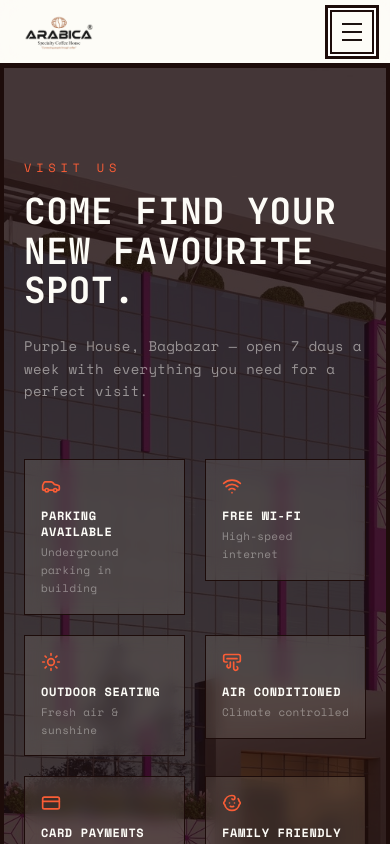
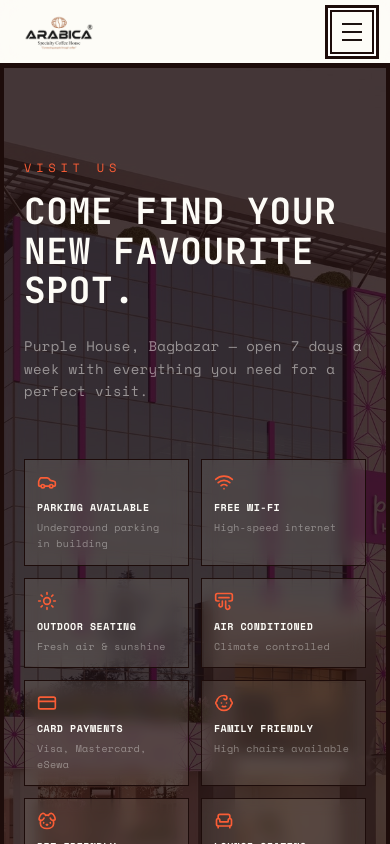
Before and after one commit to Bineet-Ratna-Shakya/arabica-coffee-site, a Next.js app: page /locations in a window 390 px wide. Shown: the top 844 px of the page. Built offline with nearby package versions, Linux system fonts and the light colour scheme.

Commit message:
Fix academy stats and location amenity grids on small screens
- Add h-full to AnimatedSection wrappers and inner cards for equal heights
- Reduce gap, padding, and font sizes on mobile for better fit

```diff
--- a/src/app/academy/page.tsx
+++ b/src/app/academy/page.tsx
@@ -86,12 +86,12 @@ export default function AcademyPage() {
           </AnimatedSection>
 
           {/* Stats row */}
-          <div className="grid grid-cols-2 sm:grid-cols-4 gap-5">
+          <div className="grid grid-cols-2 sm:grid-cols-4 gap-3 sm:gap-5">
             {stats.map((stat, idx) => (
-              <AnimatedSection key={stat.label} delay={0.3 + idx * 0.05} direction="up">
-                <div className="bg-white/10 backdrop-blur-sm border border-cream-50/10 p-5">
+              <AnimatedSection key={stat.label} delay={0.3 + idx * 0.05} direction="up" className="h-full">
+                <div className="bg-white/10 backdrop-blur-sm border border-cream-50/10 p-4 sm:p-5 h-full">
                   <stat.icon className="w-5 h-5 text-accent-400 mb-3" />
-                  <p className="text-cream-50 font-heading text-2xl mb-1">
+                  <p className="text-cream-50 font-heading text-xl sm:text-2xl mb-1">
                     {stat.value}
                   </p>
                   <p className="text-cream-50/40 text-[11px] uppercase tracking-wider">
--- a/src/app/locations/page.tsx
+++ b/src/app/locations/page.tsx
@@ -70,15 +70,15 @@ export default function LocationsPage() {
             </p>
           </AnimatedSection>
 
-          <div className="grid grid-cols-2 sm:grid-cols-4 gap-5">
+          <div className="grid grid-cols-2 sm:grid-cols-4 gap-3 sm:gap-5">
             {amenities.map((amenity, idx) => (
-              <AnimatedSection key={amenity.label} delay={0.3 + idx * 0.05} direction="up">
-                <div className="bg-white/10 backdrop-blur-sm border border-cream-50/10 p-4">
-                  <amenity.icon className="w-5 h-5 text-accent-400 mb-3" />
-                  <p className="text-cream-50 text-xs font-bold uppercase tracking-wider mb-1">
+              <AnimatedSection key={amenity.label} delay={0.3 + idx * 0.05} direction="up" className="h-full">
+                <div className="bg-white/10 backdrop-blur-sm border border-cream-50/10 p-3 sm:p-4 h-full">
+                  <amenity.icon className="w-5 h-5 text-accent-400 mb-2 sm:mb-3" />
+                  <p className="text-cream-50 text-[10px] sm:text-xs font-bold uppercase tracking-wider mb-1">
                     {amenity.label}
                   </p>
-                  <p className="text-cream-50/40 text-[11px] leading-relaxed">
+                  <p className="text-cream-50/40 text-[10px] sm:text-[11px] leading-relaxed">
                     {amenity.desc}
                   </p>
                 </div>
```
